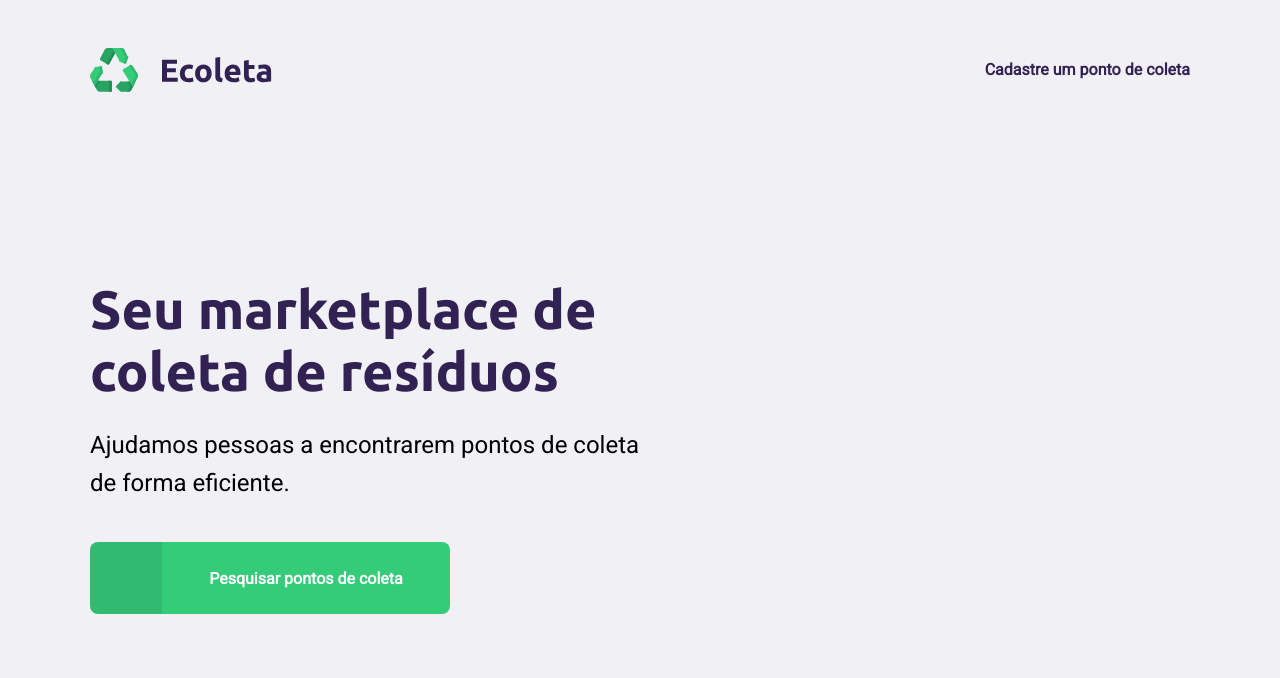
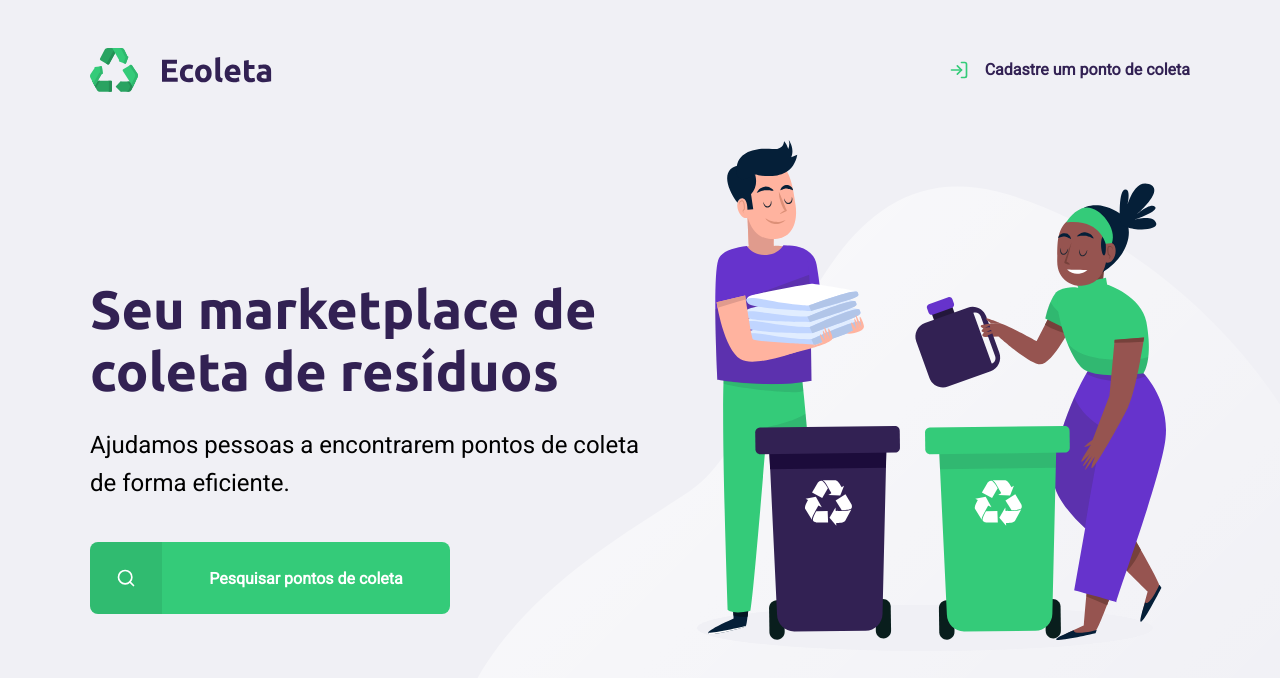
Before and after one commit to mathjonatha/Ecoleta, a plain HTML site: page src/index.html in a window 1280 px wide. Drawn offline with Linux system fonts and the light colour scheme.

Commit message:
Arrumar os caminhos de arquivos

```diff
--- a/src/design/home.css
+++ b/src/design/home.css
@@ -1,7 +1,7 @@
 #page-home {
   height: 100vh;
 
-  background: url("../assets/home-background.svg") no-repeat;
+  background: url("assets/icons/home-background.svg") no-repeat;
   background-position: 35vw bottom;
 }
 
@@ -35,7 +35,7 @@
   margin-right: 16px;
   display: flex;
 
-  background-image: url("../assets/log-in.svg");
+  background-image: url("assets/icons/log-in.svg");
 
   width: 20px;
   height: 20px;
@@ -98,7 +98,7 @@
 
 #page-home main a span::after {
   content: "";
-  background-image: url("../assets/search.svg");
+  background-image: url("assets/icons/search.svg");
 
   width: 20px;
   height: 20px;
```
